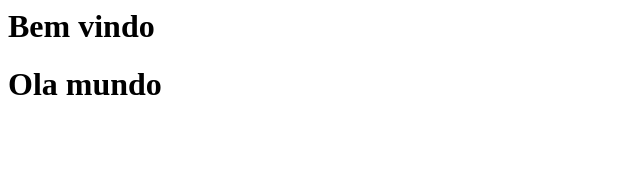
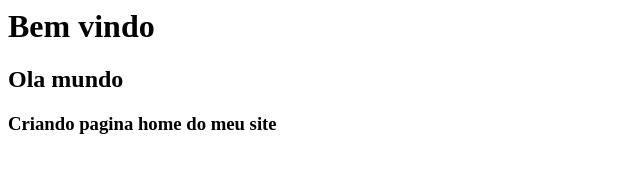
Before and after one commit to BRUNODOUGLA/CURSO-GITHUB, a plain HTML site: page index.html in a window 1280 px wide. Shown: the whole page, without its empty margins (0-640 px from the left). Drawn offline with Linux system fonts and the light colour scheme.

Commit message:
adicionando pagina home ao site

```diff
--- a/index.html
+++ b/index.html
@@ -1,2 +1,3 @@
 <h1>Bem vindo</h1>
-<h1>Ola mundo</h1>
+<h2>Ola mundo</h2>
+<h3>Criando pagina home do meu site</h3>
```
